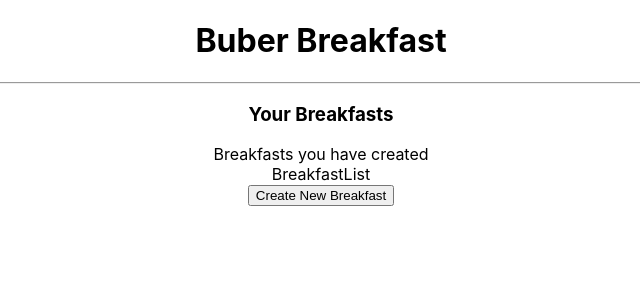
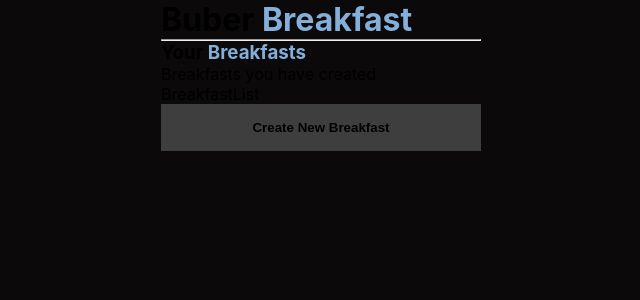
Before and after one commit to LarsWeyen/Buber-Breakfast, a React (Create React App) app in the folder frontend/: page / in a window 1280 px wide. Shown: the top 300 px of the page, without its empty margins (319-959 px from the left). Built offline with nearby package versions, Linux system fonts and the light colour scheme.

Commit message:
style(frontend): added styling

```diff
--- a/frontend/src/App.css
+++ b/frontend/src/App.css
@@ -1,38 +1,46 @@
-.App {
-  text-align: center;
+*{
+  box-sizing: border-box;
+  margin: 0;
 }
 
-.App-logo {
-  height: 40vmin;
-  pointer-events: none;
+body{
+  background-color: #0b0909;
+  height: 100dvh;
 }
 
-@media (prefers-reduced-motion: no-preference) {
-  .App-logo {
-    animation: App-logo-spin infinite 20s linear;
-  }
+.App{
+  width: 25%;
+  height: 100dvh;
+  margin-inline: auto;
+  position: relative;
 }
 
-.App-header {
-  background-color: #282c34;
-  min-height: 100vh;
+footer{
+  position: absolute;
+  width: 100%;
+  bottom: 100;
+}
+
+.create-button{
+  background-color: #3e3e3e;
+  border: none;
+  width: 100%;
+  padding: 1rem;
+  font-weight: bold;
+}
+
+.create-button:hover{
+  background-color: #6b6b6b;
+  cursor: pointer;
+}
+
+.blue-highlighter{
+  color: #84afda;
+}
+
+.breakfast-list-container{
   display: flex;
   flex-direction: column;
-  align-items: center;
-  justify-content: center;
-  font-size: calc(10px + 2vmin);
-  color: white;
+  gap: 1rem;
+  margin-bottom: 1rem;
 }
-
-.App-link {
-  color: #61dafb;
-}
-
-@keyframes App-logo-spin {
-  from {
-    transform: rotate(0deg);
-  }
-  to {
-    transform: rotate(360deg);
-  }
-}
--- a/frontend/src/App.js
+++ b/frontend/src/App.js
@@ -5,20 +5,20 @@ function App() {
   return (
     <div className="App">
       <div className="header">
-        <h1>Buber <span>Breakfast</span></h1>
+        <h1>Buber <span className='blue-highlighter'>Breakfast</span></h1>
         <hr />
       </div>
       <main>
         <div className='breakfast-header-container'>
-          <h3>Your <span>Breakfasts</span></h3>
+          <h3>Your <span className='blue-highlighter'>Breakfasts</span></h3>
           <span>Breakfasts you have created</span>
         </div>
         <div className="breakfast-list">
           <BreakfastList />
         </div>
-        <div className='footer'>
-          <input type="button" value="Create New Breakfast"/>
-        </div>
+        <footer>
+          <input type="button" className='create-button' value="Create New Breakfast"/>
+        </footer>
       </main>
     </div>
   );
```
